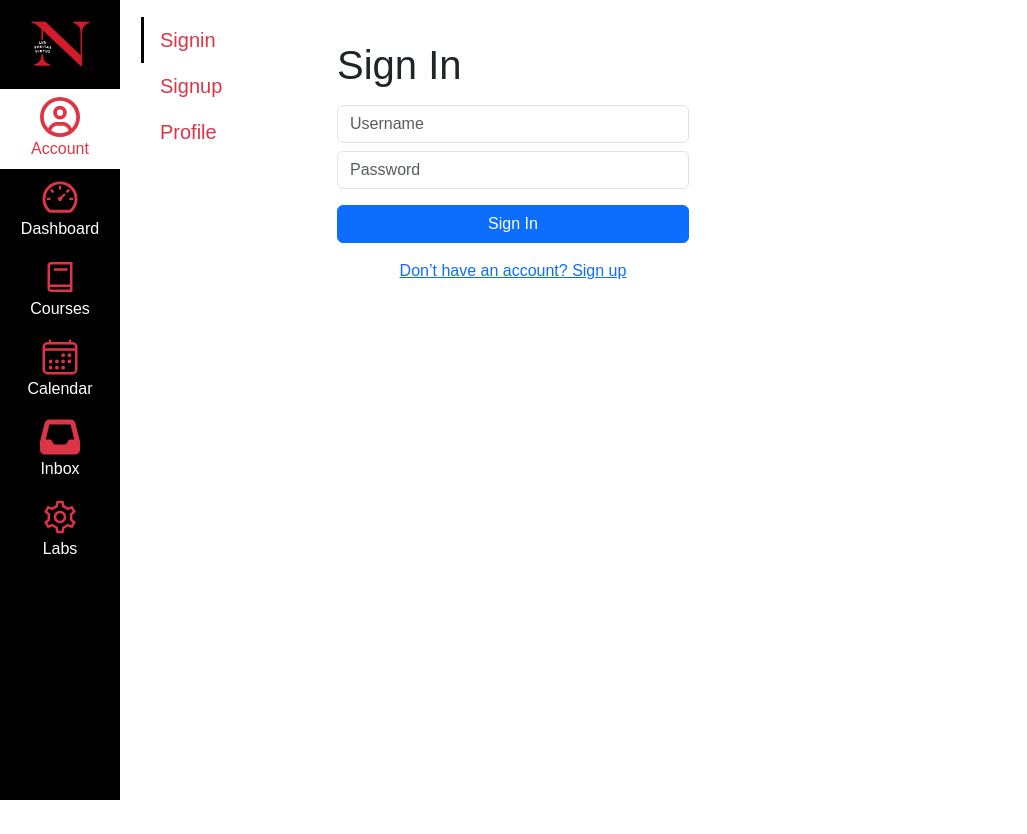
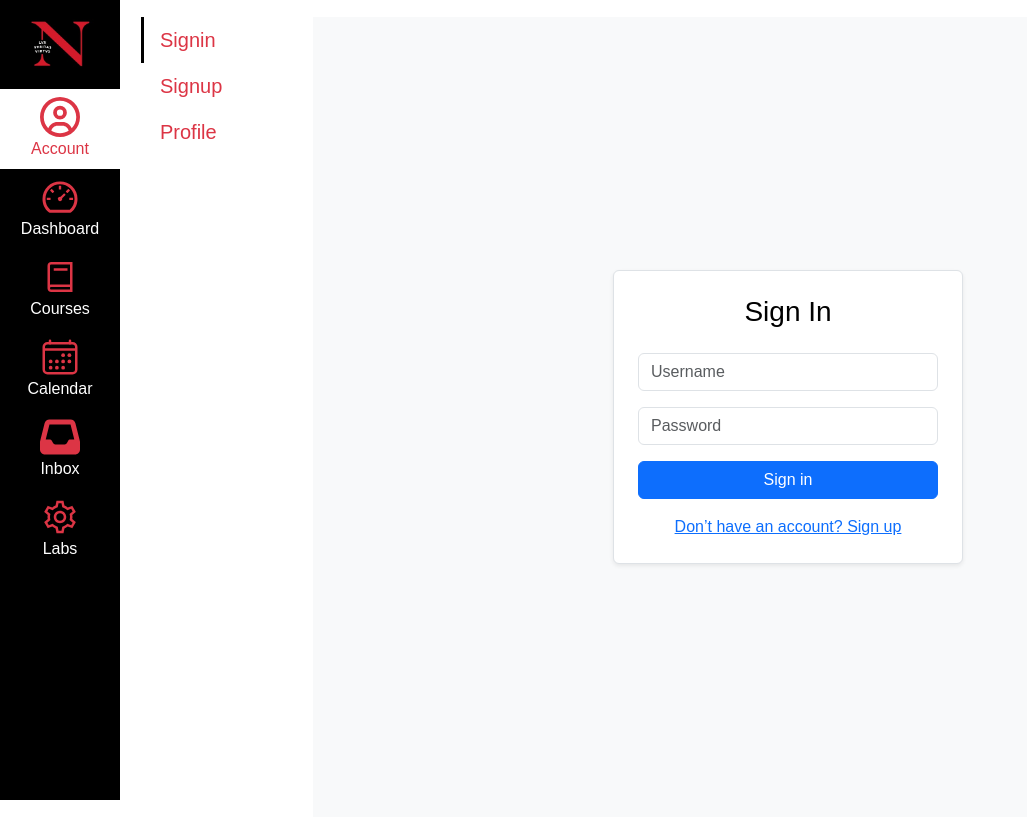
Before and after one commit to meghana2108/kambaz-next-js, a Next.js app: page /Account/Signin in a window 1280 px wide. Shown: the whole page, without its empty margins (0-1027 px from the left). Before the commit the page ends 800 px from the top, so only its background shows below. Built offline with nearby package versions, Linux system fonts and the light colour scheme.

Commit message:
a4 Redux

```diff
--- a/app/(Kambaz)/Account/Signin/page.tsx
+++ b/app/(Kambaz)/Account/Signin/page.tsx
@@ -1,79 +1,98 @@
 "use client";
 
-import Link from "next/link";
-import { redirect } from "next/navigation";
+import { useState } from "react";
 import { useDispatch } from "react-redux";
-import { useState } from "react";
-import { FormControl, Button } from "react-bootstrap";
+import { setCurrentUser } from "../reducer";
+import { useRouter } from "next/navigation";
+import { Form, Button } from "react-bootstrap";
 import * as db from "../../Database";
-import { setCurrentUser } from "../reducer";
-import type { AppDispatch } from "../../store";
-import type { User } from "../reducer";
+
+interface User {
+  _id: string;
+  username: string;
+  password: string;
+  firstName: string;
+  lastName: string;
+  email: string;
+  role: string;
+  dob?: string;
+}
 
 export default function Signin() {
-  // ✅ Local state for entered credentials
-  const [credentials, setCredentials] = useState<{
-    username?: string;
-    password?: string;
-  }>({});
-  const dispatch = useDispatch<AppDispatch>();
+  const [username, setUsername] = useState("");
+  const [password, setPassword] = useState("");
+  const [error, setError] = useState("");
+  const dispatch = useDispatch();
+  const router = useRouter();
 
-  // ✅ Sign-in handler
-  const signin = () => {
-    const user: User | undefined = db.users.find(
-      (u: User) =>
-        u.username === credentials.username &&
-        u.password === credentials.password
+  const handleSignin = () => {
+    // Load users from both sources
+    const stored = localStorage.getItem("users");
+    const storedUsers: User[] = stored ? JSON.parse(stored) : [];
+    const allUsers: User[] = [...db.users, ...storedUsers];
+
+    // Try to find user
+    const found = allUsers.find(
+      (u) => u.username === username && u.password === password
     );
 
-    // ❌ No match → ignore
-    if (!user) return;
-
-    // ✅ Match found → store in Redux and redirect
-    dispatch(setCurrentUser(user));
-    redirect("/Dashboard");
+    if (found) {
+      // Save to Redux + localStorage
+      dispatch(setCurrentUser(found));
+      localStorage.setItem("currentUser", JSON.stringify(found));
+      router.push("/Dashboard");
+    } else {
+      setError("Invalid username or password");
+    }
   };
 
   return (
-    <div id="wd-signin-screen" className="p-4" style={{ maxWidth: "400px" }}>
-      <h1 className="mb-3">Sign In</h1>
+    <div
+      id="wd-signin-screen"
+      className="d-flex justify-content-center align-items-center vh-100 bg-light"
+    >
+      <div
+        className="border rounded p-4 shadow-sm bg-white"
+        style={{ width: "350px" }}
+      >
+        <h3 className="text-center text-black mb-4">Sign In</h3>
 
-      {/* Username */}
-      <FormControl
-        value={credentials.username ?? ""}
-        onChange={(e) =>
-          setCredentials({ ...credentials, username: e.target.value })
-        }
-        className="mb-2"
+        <Form>
+          <Form.Group className="mb-3">
+            <Form.Control
+              type="text"
               placeholder="Username"
-        id="wd-username"
+              value={username}
+              onChange={(e) => setUsername(e.target.value)}
             />
+          </Form.Group>
 
-      {/* Password */}
-      <FormControl
-        value={credentials.password ?? ""}
-        onChange={(e) =>
-          setCredentials({ ...credentials, password: e.target.value })
-        }
-        className="mb-3"
+          <Form.Group className="mb-3">
+            <Form.Control
+              type="password"
               placeholder="Password"
-        type="password"
-        id="wd-password"
+              value={password}
+              onChange={(e) => setPassword(e.target.value)}
             />
+          </Form.Group>
+
+          {error && <div className="text-danger mb-2">{error}</div>}
 
           <Button
-        onClick={signin}
             id="wd-signin-btn"
             className="w-100 mb-3"
             variant="primary"
+            onClick={handleSignin}
           >
-        Sign In
+            Sign in
           </Button>
 
           <div className="text-center">
-        <Link id="wd-signup-link" href="/Account/Signup">
+            <a href="/Account/Signup" id="wd-signup-link">
               Don’t have an account? Sign up
-        </Link>
+            </a>
+          </div>
+        </Form>
       </div>
     </div>
   );
--- a/app/(Kambaz)/Account/reducer.ts
+++ b/app/(Kambaz)/Account/reducer.ts
@@ -15,17 +15,33 @@ export interface AccountState {
   currentUser: User | null;
 }
 
+// ✅ Load from localStorage if available
+const getStoredUser = (): User | null => {
+  if (typeof window === "undefined") return null;
+  const stored = localStorage.getItem("currentUser");
+  return stored ? JSON.parse(stored) : null;
+};
+
 const initialState: AccountState = {
-  currentUser: null,
+  currentUser: getStoredUser(),
 };
 
 const accountSlice = createSlice({
   name: "account",
   initialState,
   reducers: {
-    // ✅ Sets the currently signed-in user
+    // ✅ Sets or clears the currently signed-in user
     setCurrentUser: (state, action: PayloadAction<User | null>) => {
       state.currentUser = action.payload;
+
+      // ✅ Persist to localStorage
+      if (typeof window !== "undefined") {
+        if (action.payload) {
+          localStorage.setItem("currentUser", JSON.stringify(action.payload));
+        } else {
+          localStorage.removeItem("currentUser");
+        }
+      }
     },
   },
 });
```
Also changed, not shown: app/(Kambaz)/Account/Signup/page.tsx (+40 -3 lines), app/Labs/Lab4/ArrayStateVariable.tsx (+0 -8 lines). Lines whose indentation alone changed are shown as unchanged.
